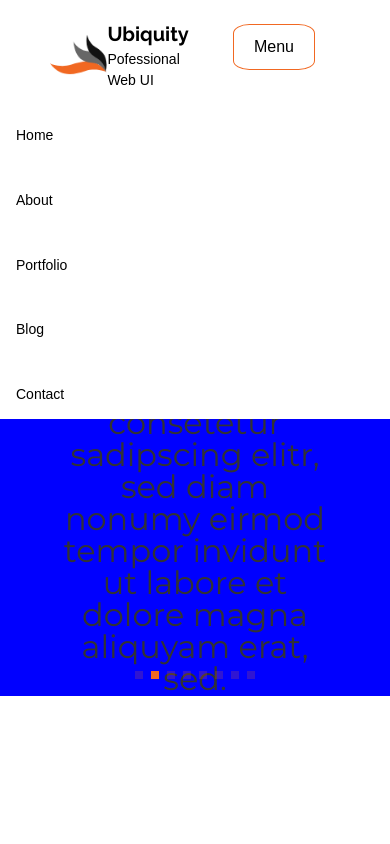
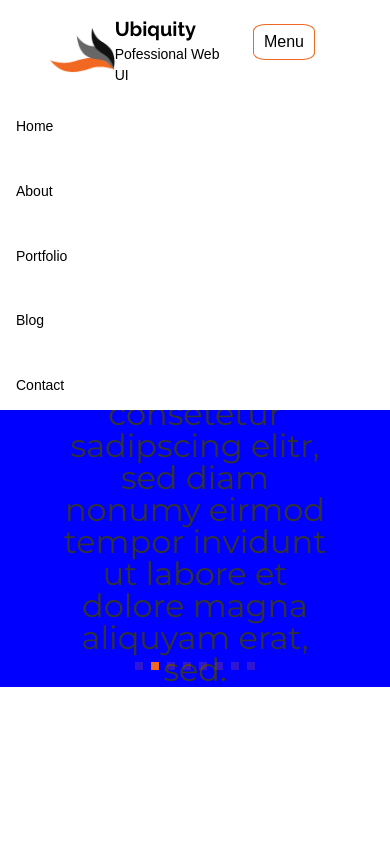
Before and after one commit to alan3700/03-Ubiquity, a plain HTML site: page index.html in a window 390 px wide. Both pictures are taken after a click on the button "Menu". Shown: the top 844 px of the page. Drawn offline with nearby package versions, Linux system fonts and the light colour scheme.

Commit message:
dernier version

```diff
--- a/css/style.css
+++ b/css/style.css
@@ -93,7 +93,7 @@ body {
 /* Navigation */
 .toggle-menu {
     margin: 2.5rem;
-    padding: 1rem 2rem;
+    padding: 0.5rem 1rem;
     color: var(--inverted);
     border: 0;
     transition: .3s;
@@ -107,7 +107,9 @@ body {
     background-color: white;
 }
 
-
+.menu-item{
+    padding-top: 1.6rem;
+}
 .menu {
     position: absolute;
     top: 100%;
@@ -128,7 +130,6 @@ body {
 }
 
 .menu-link {
-    margin-top: 1.6rem;
     display: block;
     padding: 1.6rem;
     font-size: 1.4rem;
@@ -148,7 +149,6 @@ body {
     .toggle-menu {
         display: none;
     }
-
     .menu,
     .menu[hidden] {
         display: flex;
@@ -156,6 +156,8 @@ body {
         position: static;
         transform: translateX(0%);
     }
+
+
 }
 
 .header-container{
@@ -295,7 +297,7 @@ header a{
     margin-left: auto;
     margin-right: auto;
 }
-@media screen and (max-width:48em) {
+@media screen and (max-width:62em) {
     .services .list-services{
         display: grid;
         grid-template-columns: 1fr 1fr;
@@ -363,6 +365,7 @@ header a{
 }
 .latest-post p{
     font-size: 1.6rem;
+    padding-top: 3rem;
 }
 .list-latest-post {
     margin-top: 11rem;
--- a/index.html
+++ b/index.html
@@ -9,6 +9,8 @@
     <link href="css/help.css" rel="stylesheet">
     <link rel="stylesheet" href="https://unpkg.com/swiper/swiper-bundle.css" />
     <link rel="stylesheet" href="https://unpkg.com/swiper/swiper-bundle.min.css" />
+    <link rel="preconnect" href="https://fonts.gstatic.com">
+    <link href="https://fonts.googleapis.com/css2?family=Raleway:wght@700&display=swap" rel="stylesheet">
 
     <title>Ubiquity</title>
 </head>
```
